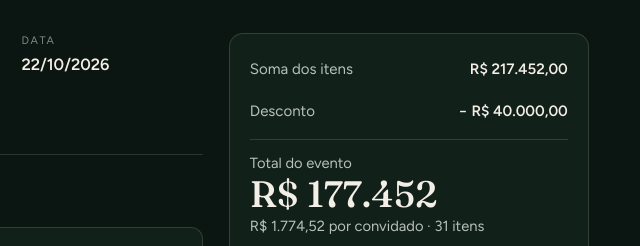
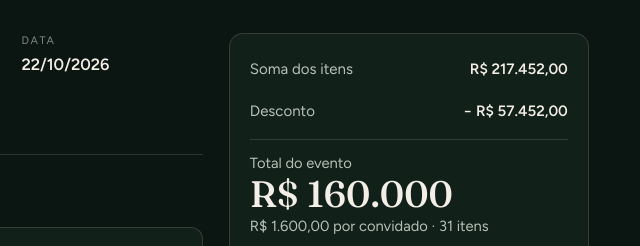
Before and after one commit to auxiliarvendasindaia/proposta-algar-apresentacao, a plain HTML site: page index.html in a window 1280 px wide. Shown: the part 9576-9822 px from the top of the page, 640-1280 px from the left. Drawn offline with Linux system fonts and the light colour scheme.

Commit message:
Fechamento: desconto R$ 57.452, total R$ 160.000 (R$ 1.600 por convidado)
Co-Authored-By: Claude Opus 5.5 (1M context) <noreply@anthropic.com>

```diff
--- a/index.html
+++ b/index.html
@@ -370,8 +370,8 @@ footer img{height:34px;width:auto}
       </div>
       <aside class="inv-res">
         <div class="res-l"><span>Soma dos itens</span><b>R$ 217.452,00</b></div>
-        <div class="res-l"><span>Desconto</span><b>− R$ 40.000,00</b></div>
-        <div class="tot"><span>Total do evento</span><b>R$ 177.452</b><span>R$ 1.774,52 por convidado · 31 itens</span></div>
+        <div class="res-l"><span>Desconto</span><b>− R$ 57.452,00</b></div>
+        <div class="tot"><span>Total do evento</span><b>R$ 160.000</b><span>R$ 1.600,00 por convidado · 31 itens</span></div>
         <div class="inv-acoes"><button type="button" class="p" data-pdf>Gerar PDF</button></div>
         <p class="inv-nota">Proposta válida até 25/09/2026. Valores sujeitos a confirmação da Indaiá Eventos.</p>
       </aside>
```
